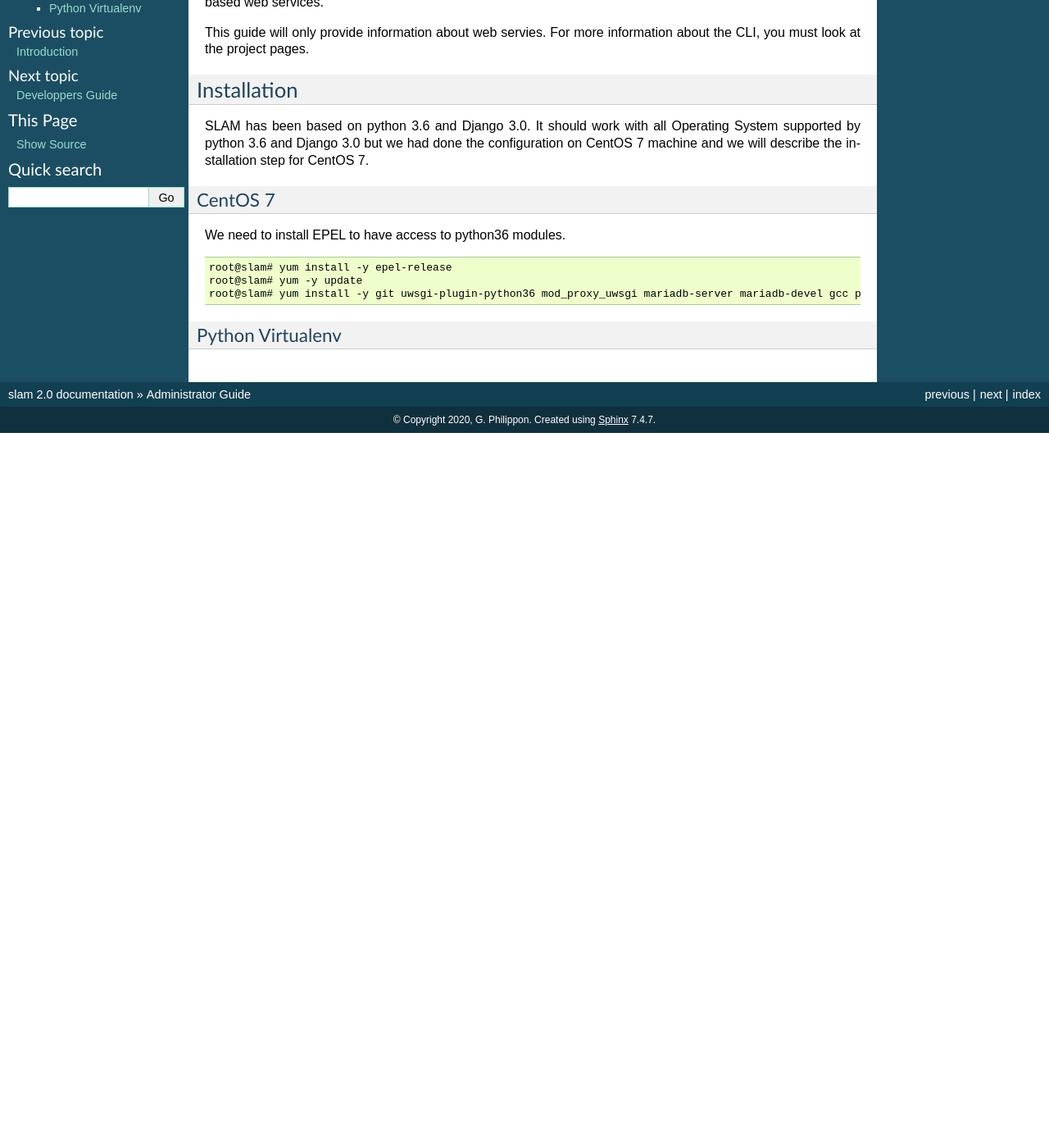
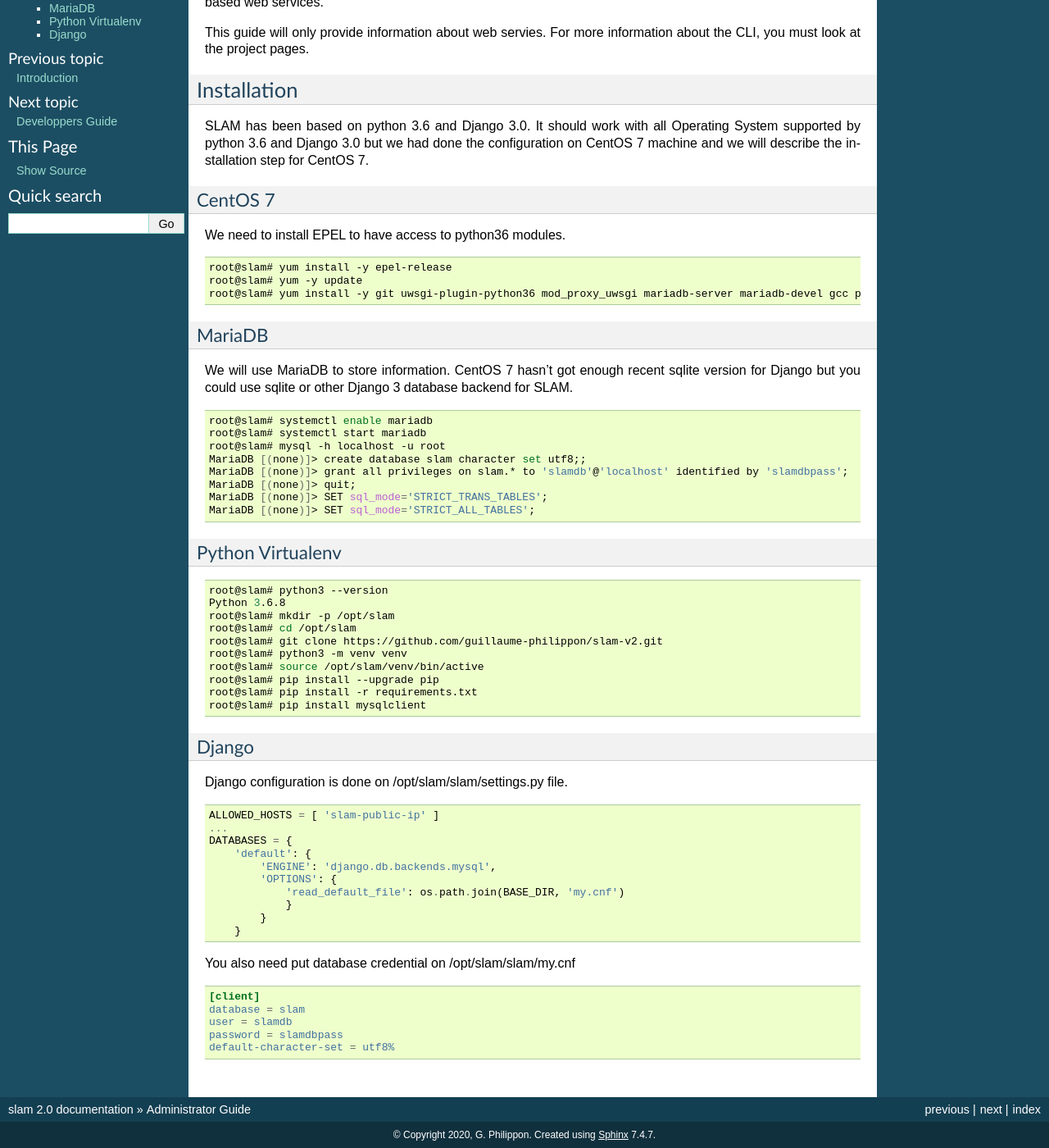
Before and after one commit to guillaume-philippon/slam-v2, a Sphinx documentation site: the page built from doc/source/admin.rst, in a window 1280 px wide and 1400 px high, scrolled down 120 px. Shown: the whole window at 82% size. Built offline with Sphinx 7.4.7, drawn with Linux system fonts in a browser that asks for light colours; before the commit the page ends 900 px from its top, so only the background shows below that.

Commit message:
More install guide

```diff
--- a/doc/source/admin.rst
+++ b/doc/source/admin.rst
@@ -26,5 +26,64 @@
     root@slam# yum -y update
     root@slam# yum install -y git uwsgi-plugin-python36 mod_proxy_uwsgi mariadb-server mariadb-devel gcc python3-devel
 
+MariaDB
+#######
+
+We will use MariaDB to store information. CentOS 7 hasn't got enough recent sqlite
+version for Django but you could use sqlite or other Django 3 database backend for
+SLAM.
+
+.. code-block:: bash
+
+    root@slam# systemctl enable mariadb
+    root@slam# systemctl start mariadb
+    root@slam# mysql -h localhost -u root
+    MariaDB [(none)]> create database slam character set utf8;;
+    MariaDB [(none)]> grant all privileges on slam.* to 'slamdb'@'localhost' identified by 'slamdbpass';
+    MariaDB [(none)]> quit;
+    MariaDB [(none)]> SET sql_mode='STRICT_TRANS_TABLES';
+    MariaDB [(none)]> SET sql_mode='STRICT_ALL_TABLES';
+
 Python Virtualenv
 #################
+
+.. code-block:: bash
+
+    root@slam# python3 --version
+    Python 3.6.8
+    root@slam# mkdir -p /opt/slam
+    root@slam# cd /opt/slam
+    root@slam# git clone https://github.com/guillaume-philippon/slam-v2.git
+    root@slam# python3 -m venv venv
+    root@slam# source /opt/slam/venv/bin/active
+    root@slam# pip install --upgrade pip
+    root@slam# pip install -r requirements.txt
+    root@slam# pip install mysqlclient
+
+Django
+######
+
+Django configuration is done on /opt/slam/slam/settings.py file.
+
+.. code-block:: python
+
+    ALLOWED_HOSTS = [ 'slam-public-ip' ]
+    ...
+    DATABASES = {
+        'default': {
+            'ENGINE': 'django.db.backends.mysql',
+            'OPTIONS': {
+                'read_default_file': os.path.join(BASE_DIR, 'my.cnf')
+                }
+            }
+        }
+
+You also need put database credential on /opt/slam/slam/my.cnf
+
+.. code-block:: ini
+
+    [client]
+    database = slam
+    user = slamdb
+    password = slamdbpass
+    default-character-set = utf8%
```
